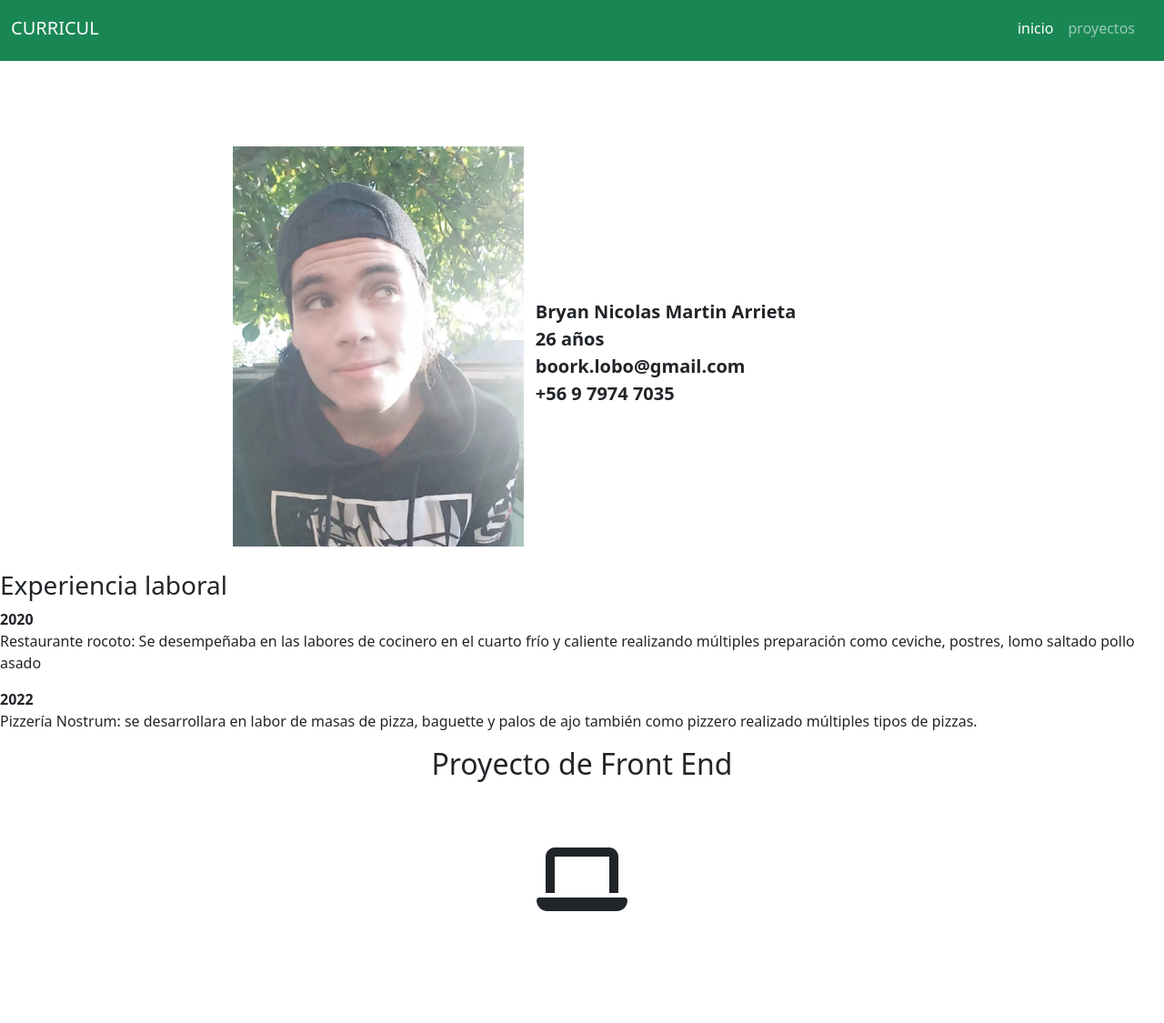
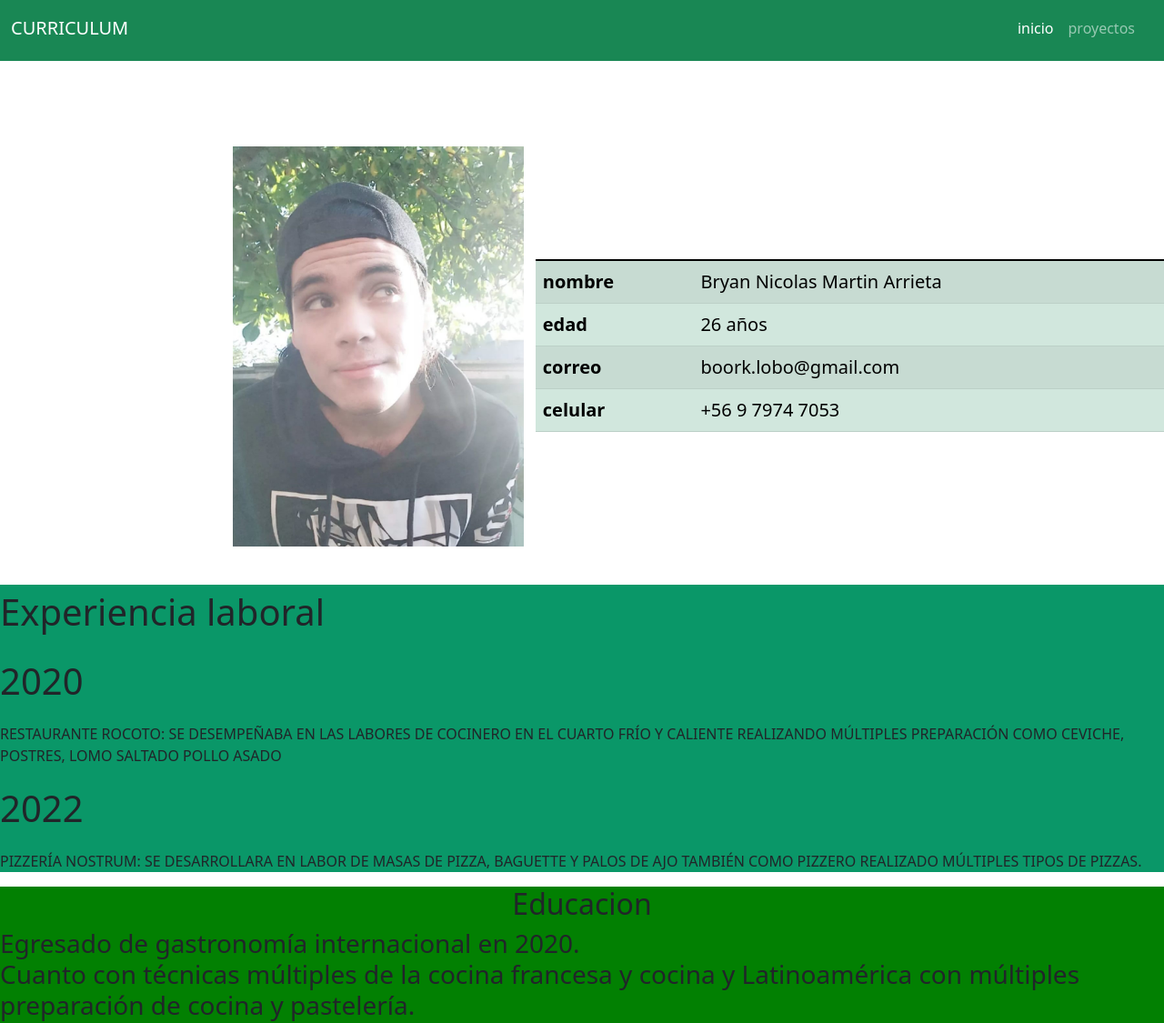
Before and after one commit to Bry4nBK/Bry4nBK.github.io, a plain HTML site: page index.html in a window 1280 px wide. Shown: the part 5-1130 px from the top of the page at 91% size. Drawn offline with nearby package versions, Linux system fonts and the light colour scheme.

Commit message:
last changes

```diff
--- a/assets/css/style.css
+++ b/assets/css/style.css
@@ -8,6 +8,7 @@
 .card img{
     height: 60%;
     margin-top: 1%;
+
 }
 .prezio {
     text-decoration: none;
@@ -15,6 +16,9 @@
     color: p;
    vertical-align: baseline;
    font-family: 'Roboto', sans-serif;
+}
+.experoencia{
+    background-color: rgb(10, 151, 104);
 }
 .oferta{
     text-decoration: none;
@@ -33,9 +37,7 @@
 .formulario button{
     margin-bottom: 1%;
 }
-footer {
-    text-align: center;
-}
+
 .form-group {
     width: 90%;
     margin-left: 1%;
@@ -74,7 +76,7 @@ footer {
 
 .iconos{
     display: flex;
-    font-size: 80px;
+    font-size: 150px;
     justify-content: center;
     gap: 30%;
     width: 100%; /* Ajusta el ancho de la caja según tus necesidades */
@@ -91,3 +93,13 @@ h2{
     border: 10px palegreen;
 
 }
+.Educacion h1{
+    font-size: 400%;
+}
+.aducacion{
+    background-color: rgb(2, 128, 2);
+}
+footer {
+    text-align: center;
+    margin-top: 10%;
+}
--- a/index.html
+++ b/index.html
@@ -17,7 +17,7 @@
 <body>
     <nav class="navbar navbar-dark bg-success fixed-top ">
         <div class="container-fluid">
-            <a class="navbar-brand" href="#">CURRICUL</a>
+            <a class="navbar-brand" href="#">CURRICULUM</a>
             <nav class="navbar navbar-expand-lg navbar-light bg-success">
                 <div class="container-fluid">
                     <button class="navbar-toggler" type="button" data-bs-toggle="collapse" data-bs-target="#navbarNav"
@@ -30,7 +30,7 @@
                                 <a class="nav-link active" aria-current="page" href="#">inicio</a>
                             </li>
                             <li class="nav-item">
-                                <a class="nav-link" href="#">proyectos</a>
+                                <a class="nav-link" href="#proyecto">proyectos</a>
                             </li>
 
                             </li>
@@ -49,32 +49,62 @@
         <div class="bloc-1">
             <img src="assets/imgs/Imagen de WhatsApp 2023-08-29 a las 18.50.24.jpg" alt="">
 
-            <strong>
-                Bryan Nicolas Martin Arrieta
-                </br>
-                26 años
-                </br>
-                boork.lobo@gmail.com
-                </br>
-                +56 9 7974 7035
-            </strong>
+            <table class="table table-success table-striped">
+                <thead>
 
+                </thead>
+                <tbody>
+                    <tr>
+                        <th scope="row">nombre</th>
+                        <td>Bryan Nicolas Martin Arrieta </td>
+                    </tr>
+                    <tr>
+                        <th scope="row">edad</th>
+                        <td>26 años</td>
+                    </tr>
+                    <tr>
+                        <th scope="row">correo</th>
+                        <td colspan="2">boork.lobo@gmail.com</td>
+                    </tr>
+                    <tr>
+                        <th scope="row">celular</th>
+                        <td colspan="2">+56 9 7974 7053</td>
+                    </tr>
+                </tbody>
+            </table>
 
         </div>
+
+        <table class="table table-dark table-borderless">
+
+          </table>
     </section>
 
-    <section>
-        <h3>Experiencia laboral</h3>
-          <strong  class="experoencia">2020</strong>
-          <p>Restaurante rocoto: Se desempeñaba en las labores de cocinero en el cuarto frío y caliente realizando múltiples preparación como ceviche, postres, lomo saltado pollo asado </p>
-          <strong  class="experoencia">2022</strong>
-          <p>Pizzería Nostrum: se desarrollara en labor de  masas de pizza,  baguette y palos de ajo también como pizzero realizado múltiples tipos de pizzas.</p>
+    <section class="experoencia">
+        <p class="fs-1">Experiencia laboral</p>
+
+        <p class="fs-1">2020</p>
+        <p class="text-uppercase">Restaurante rocoto: Se desempeñaba en las labores de cocinero en el cuarto frío y caliente realizando
+            múltiples preparación como ceviche, postres, lomo saltado pollo asado </p>
+        <p class="fs-1">2022<p>
+        <p class="text-uppercase">Pizzería Nostrum: se desarrollara en labor de masas de pizza, baguette y palos de ajo también como pizzero
+            realizado múltiples tipos de pizzas.</p>
+    </section>
+    <section class="aducacion">
+        <h2>Educacion</h2>
+        <strong></strong>
+        <h3>Egresado de gastronomía internacional en 2020.
+            </br>Cuanto con técnicas múltiples de la cocina francesa y cocina y Latinoamérica con múltiples preparación
+            de cocina y pastelería.</h3>
+        <img src="assets/imgs/gastronomia.jpg" class="rounded mx-auto d-block" alt="...">
     </section>
 
 
-    <section>
+    <section id="proyecto">
         <div class="caracter">
-            <h2>Proyecto de Front End</h2>
+            <h2>proyectos</h2>
+
+
 
             <div class="iconos">
                 <i class="fa fa-solid fa-laptop fa-fade"></i>
@@ -122,8 +152,6 @@
     </br>
 
 
-
-
     <script src="https://cdn.jsdelivr.net/npm/@popperjs/core@2.10.2/dist/umd/popper.min.js"
         integrity="sha384-7+zCNj/IqJ95wo16oMtfsKbZ9ccEh31eOz1HGyDuCQ6wgnyJNSYdrPa03rtR1zdB"
         crossorigin="anonymous"></script>
@@ -133,8 +161,8 @@
 </body>
 
 <footer>
-    <h1>CUPPON</h1>
-    <p>@derechos reservados </p>
+    <h1>💚</h1>
+    <p>@derechos reservados Bry4nBK</p>
 </footer>
 
 </html>
```
Also changed, not shown: assets/imgs/gastronomia.jpg (added).
